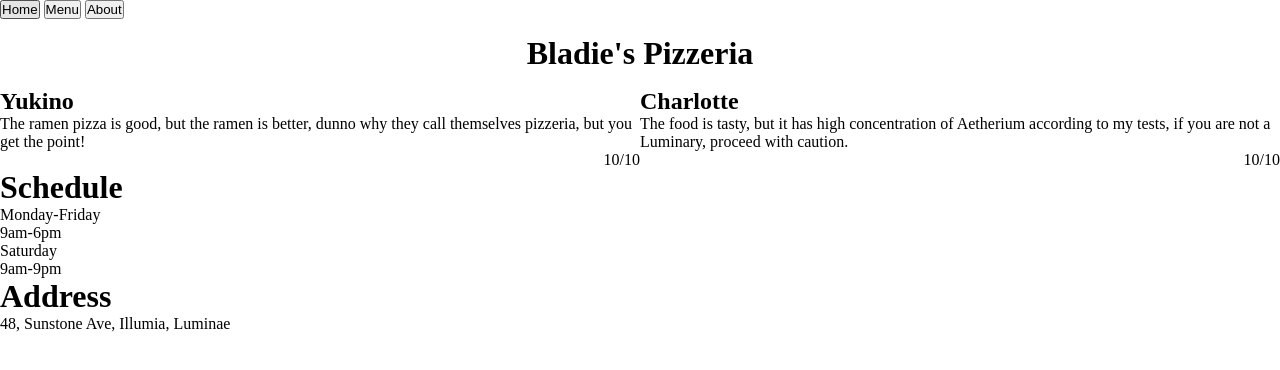
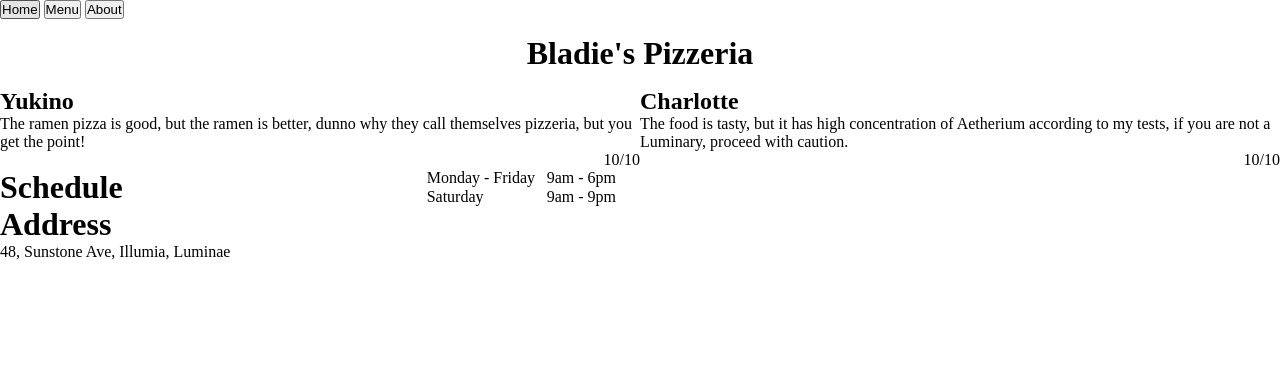
Before and after one commit to SuspiciousApplePie/restaurant-page, a website built with webpack: page src/template.html in a window 1280 px wide. Built offline with nearby package versions, Linux system fonts and the light colour scheme.

Commit message:
Add schedule layout

```diff
--- a/src/home.js
+++ b/src/home.js
@@ -59,30 +59,27 @@ export class Home extends Restaurant {
 	addScheduleList() {
 
 		this.container.appendChild(this.scheduleSection);
-
+		this.scheduleSection.className = "schedule-list";
 
 		const scheduleListHeader = document.createElement("h1");
 		scheduleListHeader.textContent = "Schedule";
 		this.scheduleSection.appendChild(scheduleListHeader);
 
-
-		const scheduleList = document.createElement("div");
-		scheduleList.className = 'schedule-list';
-		this.scheduleSection.appendChild(scheduleList);
-
-
 		const schedules = [
 			{
-				day: "Monday-Friday",
-				time: "9am-6pm",
+				day: "Monday - Friday",
+				time: "9am - 6pm",
 			},
 			{
 				day: "Saturday",
-				time: "9am-9pm",
+				time: "9am - 9pm",
 			},
 		];
 
 		schedules.forEach(schedule => {
+			const scheduleList = document.createElement("div");
+			scheduleList.className = 'schedule';
+
 			const dayElement = document.createElement("div");
 			dayElement.textContent = schedule.day;
 			scheduleList.appendChild(dayElement);
@@ -90,6 +87,8 @@ export class Home extends Restaurant {
 			const timeElement = document.createElement("div");
 			timeElement.textContent = schedule.time;
 			scheduleList.appendChild(timeElement);
+
+			this.scheduleSection.appendChild(scheduleList);
 		});
 	}
 
--- a/src/styles.css
+++ b/src/styles.css
@@ -19,7 +19,7 @@
 
 .reviews .review {
 	display: grid;
-	grid-template-row: 1fr, 2fr, 1fr;
+	grid-template-row: 1fr 2fr 1fr;
 }
 
 .review h1 {
@@ -29,3 +29,17 @@
 .review p:last-of-type {
 	text-align: right;
 }
+
+.schedule-list {
+	display: grid;
+	grid-template: repeat(2, 1fr) / 1fr 2fr;
+}
+
+.schedule-list h1 {
+	grid-area: 1 / 1 / -1 / 1;
+}
+
+.schedule-list .schedule {
+	display: grid;
+	grid-template-columns: 120px 1fr;
+}
```
